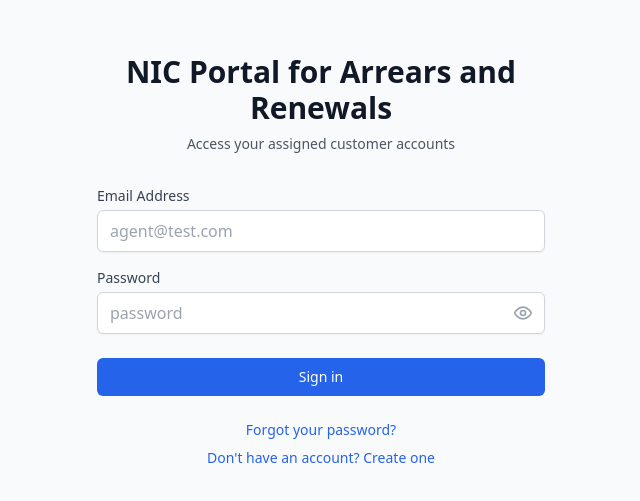
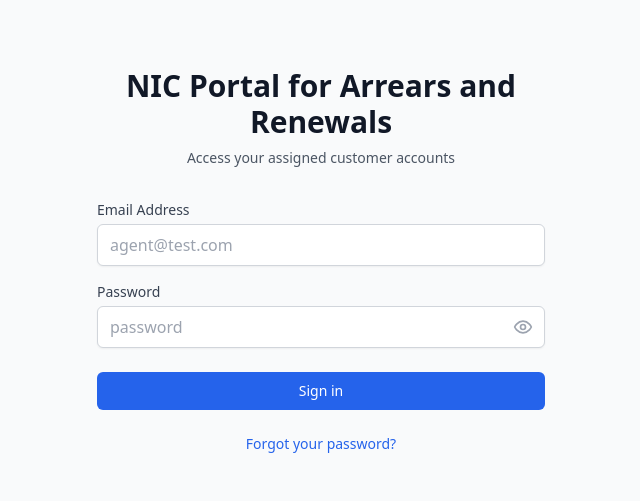
Before and after one commit to Vkdel001/Callcenter, a React (Vite) app: page /login in a window 1280 px wide. Shown: the part 151-652 px from the top of the page, without its empty margins (319-959 px from the left). Built offline with nearby package versions, Linux system fonts and the light colour scheme; no server answers.

Commit message:
Remove signup link from login page

```diff
--- a/src/pages/auth/Login.jsx
+++ b/src/pages/auth/Login.jsx
@@ -122,18 +122,12 @@ const Login = () => {
             {isLoading ? 'Signing in...' : 'Sign in'}
           </button>
 
-          <div className="text-center space-y-2">
+          <div className="text-center">
             <Link
               to="/forgot-password"
               className="block text-sm text-primary-600 hover:text-primary-800"
             >
               Forgot your password?
-            </Link>
-            <Link
-              to="/signup"
-              className="block text-sm text-primary-600 hover:text-primary-800"
-            >
-              Don't have an account? Create one
             </Link>
           </div>
         </form>
```
